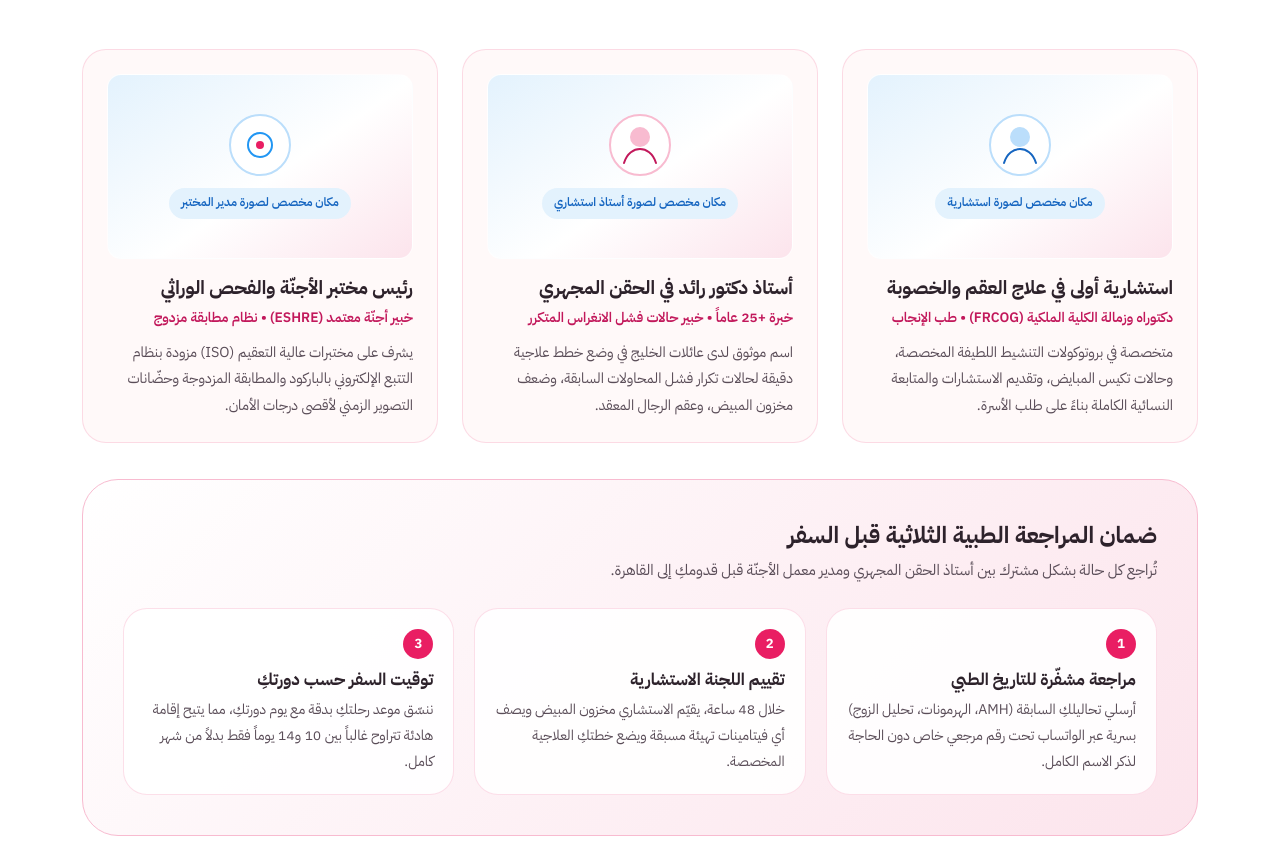
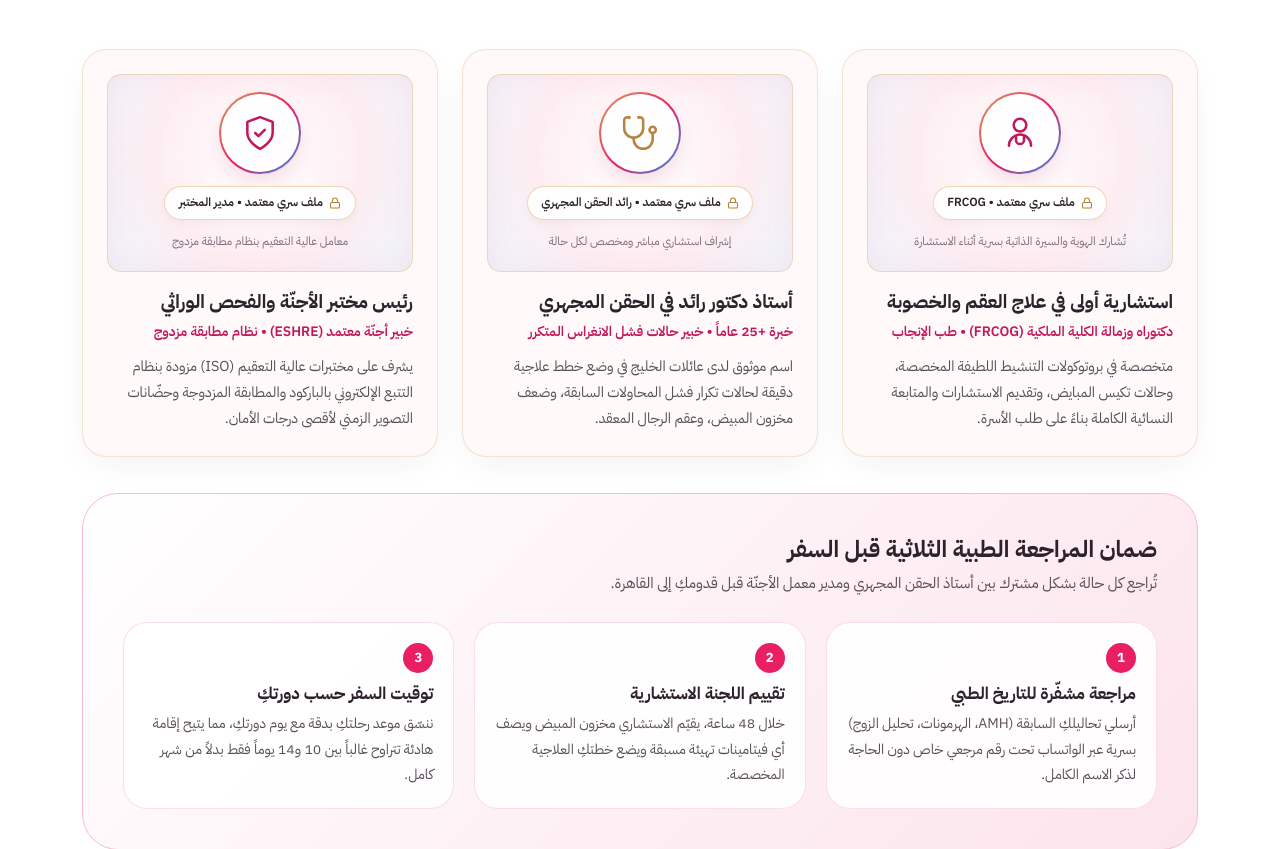
Before and after one commit to omarr7r-boop/nilesmileconcierge, a plain HTML site: page ivf/ar/index.html in a window 1280 px wide. Shown: the part 3013-3862 px from the top of the page. Drawn offline with Linux system fonts and the light colour scheme.

Commit message:
Fixed Arabic URL and language links

```diff
--- a/ivf/ar/index-ar.html
+++ b/ivf/ar/index.html
@@ -6,8 +6,8 @@
   <title>نايل سمايل كونسيرج للخصوبة | رحلة الأمومة في القاهرة بسرية وأمان تام</title>
   <meta name="description" content="رحلتكِ نحو الأمومة تبدأ في القاهرة برعاية طبية عالمية وخصوصية تامة لعائلات الخليج. نسب نجاح 60–75%، بدون قوائم انتظار، وباقات شاملة تبدأ من 2,500 دولار.">
   <meta name="robots" content="index, follow">
-  <link rel="canonical" href="https://ivf.nilesmileconcierge.com/ar/index-ar.html">
-  <link rel="alternate" hreflang="ar" href="https://ivf.nilesmileconcierge.com/ar/index-ar.html">
+  <link rel="canonical" href="https://ivf.nilesmileconcierge.com/ar/">
+  <link rel="alternate" hreflang="ar" href="https://ivf.nilesmileconcierge.com/ar/">
   <link rel="alternate" hreflang="en" href="https://ivf.nilesmileconcierge.com/">
 
   <!-- Open Graph -->
@@ -15,7 +15,7 @@
   <meta property="og:locale" content="ar_AR">
   <meta property="og:title" content="نايل سمايل كونسيرج للحقن المجهري | أمل، أمان، وفرحة الأمومة في القاهرة">
   <meta property="og:description" content="نخبة رواد الحقن المجهري في مصر، التزام شرعي وطبي صارم، منسقات نسائيات، وباقات كونسيرج شاملة لعائلات الخليج.">
-  <meta property="og:url" content="https://ivf.nilesmileconcierge.com/ar/index-ar.html">
+  <meta property="og:url" content="https://ivf.nilesmileconcierge.com/ar/">
 
   <!-- Arabic Typography: IBM Plex Sans Arabic (+ Montserrat for EN switch pill) -->
   <link rel="preconnect" href="https://fonts.googleapis.com">
@@ -72,7 +72,7 @@
       </nav>
 
       <div class="nav-actions">
-        <a href="../index.html" class="lang-switch" lang="en" hreflang="en" aria-label="Switch to English version">
+        <a href="../" class="lang-switch" lang="en" hreflang="en" aria-label="Switch to English version">
           <svg width="15" height="15" viewBox="0 0 24 24" fill="none" stroke="currentColor" stroke-width="2" aria-hidden="true">
             <circle cx="12" cy="12" r="10"></circle>
             <line x1="2" y1="12" x2="22" y2="12"></line>
@@ -98,7 +98,7 @@
         <li><a href="#doctors">شبكة الاستشاريين</a></li>
         <li><a href="#packages">الباقات الشاملة</a></li>
         <li><a href="#faq">أسئلة تهم العائلة</a></li>
-        <li><a href="../index.html" lang="en" hreflang="en">English Version (EN)</a></li>
+        <li><a href="../" lang="en" hreflang="en">English Version (EN)</a></li>
       </ul>
       <a href="#confidential-form" class="btn btn-primary" style="width: 100%;">ابدئي رحلتكِ السرية الآن</a>
     </div>
@@ -372,12 +372,18 @@
         <div class="network-grid">
           <article class="doctor-card reveal">
             <div class="doctor-card__avatar">
-              <svg width="64" height="64" viewBox="0 0 64 64" fill="none" aria-hidden="true">
-                <circle cx="32" cy="32" r="30" fill="#FFFFFF" stroke="#BBDEFB" stroke-width="2"/>
-                <circle cx="32" cy="24" r="10" fill="#BBDEFB"/>
-                <path d="M16 50c3-10 10-14 16-14s13 4 16 14" stroke="#1565C0" stroke-width="2" stroke-linecap="round"/>
-              </svg>
-              <span class="doctor-card__badge">مكان مخصص لصورة استشارية</span>
+              <div class="doctor-medallion doctor-medallion--rose" aria-hidden="true">
+                <svg width="38" height="38" viewBox="0 0 24 24" fill="none" stroke="currentColor" stroke-width="1.6" stroke-linecap="round" stroke-linejoin="round">
+                  <path d="M12 11a4 4 0 1 0-4-4 4 4 0 0 0 4 4z"></path>
+                  <path d="M5 20a7 7 0 0 1 14 0"></path>
+                  <path d="M9.5 14.5v2a2.5 2.5 0 0 0 5 0v-2"></path>
+                </svg>
+              </div>
+              <span class="doctor-card__badge">
+                <svg width="12" height="12" viewBox="0 0 24 24" fill="none" stroke="#B68443" stroke-width="2.2" aria-hidden="true"><rect x="3" y="11" width="18" height="11" rx="2"></rect><path d="M7 11V7a5 5 0 0 1 10 0v4"></path></svg>
+                ملف سري معتمد • FRCOG
+              </span>
+              <span class="doctor-card__privacy-note">تُشارك الهوية والسيرة الذاتية بسرية أثناء الاستشارة</span>
             </div>
             <div>
               <h3>استشارية أولى في علاج العقم والخصوبة</h3>
@@ -388,12 +394,18 @@
 
           <article class="doctor-card reveal">
             <div class="doctor-card__avatar">
-              <svg width="64" height="64" viewBox="0 0 64 64" fill="none" aria-hidden="true">
-                <circle cx="32" cy="32" r="30" fill="#FFFFFF" stroke="#F8BBD0" stroke-width="2"/>
-                <circle cx="32" cy="24" r="10" fill="#F8BBD0"/>
-                <path d="M16 50c3-10 10-14 16-14s13 4 16 14" stroke="#C2185B" stroke-width="2" stroke-linecap="round"/>
-              </svg>
-              <span class="doctor-card__badge">مكان مخصص لصورة أستاذ استشاري</span>
+              <div class="doctor-medallion" aria-hidden="true">
+                <svg width="38" height="38" viewBox="0 0 24 24" fill="none" stroke="currentColor" stroke-width="1.6" stroke-linecap="round" stroke-linejoin="round">
+                  <path d="M4.8 2.3A.3.3 0 1 0 5 2H4a2 2 0 0 0-2 2v5a6 6 0 0 0 6 6v0a6 6 0 0 0 6-6V4a2 2 0 0 0-2-2h-1a.2.2 0 1 0 .3.3"></path>
+                  <path d="M8 15v1a6 6 0 0 0 6 6v0a6 6 0 0 0 6-6v-4"></path>
+                  <circle cx="20" cy="10" r="2"></circle>
+                </svg>
+              </div>
+              <span class="doctor-card__badge">
+                <svg width="12" height="12" viewBox="0 0 24 24" fill="none" stroke="#B68443" stroke-width="2.2" aria-hidden="true"><rect x="3" y="11" width="18" height="11" rx="2"></rect><path d="M7 11V7a5 5 0 0 1 10 0v4"></path></svg>
+                ملف سري معتمد • رائد الحقن المجهري
+              </span>
+              <span class="doctor-card__privacy-note">إشراف استشاري مباشر ومخصص لكل حالة</span>
             </div>
             <div>
               <h3>أستاذ دكتور رائد في الحقن المجهري</h3>
@@ -404,12 +416,17 @@
 
           <article class="doctor-card reveal">
             <div class="doctor-card__avatar">
-              <svg width="64" height="64" viewBox="0 0 64 64" fill="none" aria-hidden="true">
-                <circle cx="32" cy="32" r="30" fill="#FFFFFF" stroke="#BBDEFB" stroke-width="2"/>
-                <circle cx="32" cy="32" r="12" stroke="#2196F3" stroke-width="2"/>
-                <circle cx="32" cy="32" r="4" fill="#E91E63"/>
-              </svg>
-              <span class="doctor-card__badge">مكان مخصص لصورة مدير المختبر</span>
+              <div class="doctor-medallion doctor-medallion--rose" aria-hidden="true">
+                <svg width="38" height="38" viewBox="0 0 24 24" fill="none" stroke="currentColor" stroke-width="1.6" stroke-linecap="round" stroke-linejoin="round">
+                  <path d="M12 22s8-4 8-10V5l-8-3-8 3v7c0 6 8 10 8 10z"></path>
+                  <path d="M9 12l2 2 4-4"></path>
+                </svg>
+              </div>
+              <span class="doctor-card__badge">
+                <svg width="12" height="12" viewBox="0 0 24 24" fill="none" stroke="#B68443" stroke-width="2.2" aria-hidden="true"><rect x="3" y="11" width="18" height="11" rx="2"></rect><path d="M7 11V7a5 5 0 0 1 10 0v4"></path></svg>
+                ملف سري معتمد • مدير المختبر
+              </span>
+              <span class="doctor-card__privacy-note">معامل عالية التعقيم بنظام مطابقة مزدوج</span>
             </div>
             <div>
               <h3>رئيس مختبر الأجنّة والفحص الوراثي</h3>
--- a/ivf/styles.css
+++ b/ivf/styles.css
@@ -892,34 +892,72 @@ h1, h2, h3, h4, .font-serif {
   background: var(--bg-cream);
   border-radius: var(--radius-md);
   padding: 1.5rem;
-  border: 1px solid var(--border-rose);
+  border: 1px solid rgba(217, 167, 96, 0.28);
+  box-shadow: var(--shadow-soft);
   display: flex;
   flex-direction: column;
-  gap: 1.1rem;
+  gap: 1.15rem;
+  transition: transform var(--transition-gentle), box-shadow var(--transition-gentle);
+}
+
+.doctor-card:hover {
+  transform: translateY(-3px);
+  box-shadow: var(--shadow-rose);
 }
 
 .doctor-card__avatar {
-  height: 185px;
+  position: relative;
+  height: 198px;
   border-radius: var(--radius-sm);
-  background: linear-gradient(145deg, var(--blue-tint) 0%, #FFFFFF 55%, var(--pink-tint) 100%);
-  border: 1px solid rgba(255, 255, 255, 0.9);
+  background:
+    radial-gradient(circle at 50% 42%, rgba(255, 255, 255, 0.95) 0%, rgba(252, 228, 236, 0.55) 55%, rgba(227, 242, 253, 0.65) 100%);
+  border: 1px solid rgba(217, 167, 96, 0.36);
+  box-shadow: inset 0 0 28px rgba(248, 187, 208, 0.28);
   display: flex;
   flex-direction: column;
   align-items: center;
   justify-content: center;
-  gap: 0.65rem;
+  gap: 0.72rem;
   padding: 1rem;
   text-align: center;
 }
 
+.doctor-medallion {
+  width: 82px;
+  height: 82px;
+  border-radius: 50%;
+  display: grid;
+  place-items: center;
+  background:
+    linear-gradient(#FFFFFF, #FFFDFD) padding-box,
+    linear-gradient(135deg, #D9A760 0%, #E91E63 52%, #2196F3 100%) border-box;
+  border: 2px solid transparent;
+  box-shadow: 0 10px 24px -8px rgba(194, 24, 91, 0.24);
+  color: #B68443;
+}
+
+.doctor-medallion--rose {
+  color: var(--pink-deep);
+}
+
 .doctor-card__badge {
-  display: inline-block;
-  padding: 0.28rem 0.75rem;
+  display: inline-flex;
+  align-items: center;
+  gap: 0.38rem;
+  padding: 0.32rem 0.85rem;
   border-radius: var(--radius-pill);
-  background: var(--blue-tint);
-  color: var(--blue-deep);
-  font-size: 0.75rem;
-  font-weight: 600;
+  background: rgba(255, 255, 255, 0.92);
+  border: 1px solid rgba(217, 167, 96, 0.45);
+  color: var(--ink-primary);
+  font-size: 0.74rem;
+  font-weight: 600;
+  backdrop-filter: blur(6px);
+  box-shadow: 0 4px 12px -4px rgba(45, 34, 43, 0.08);
+}
+
+.doctor-card__privacy-note {
+  font-size: 0.73rem;
+  color: var(--ink-muted);
 }
 
 .doctor-card h3 {
```
Also changed, not shown: ivf/index.html (+38 -21 lines).
